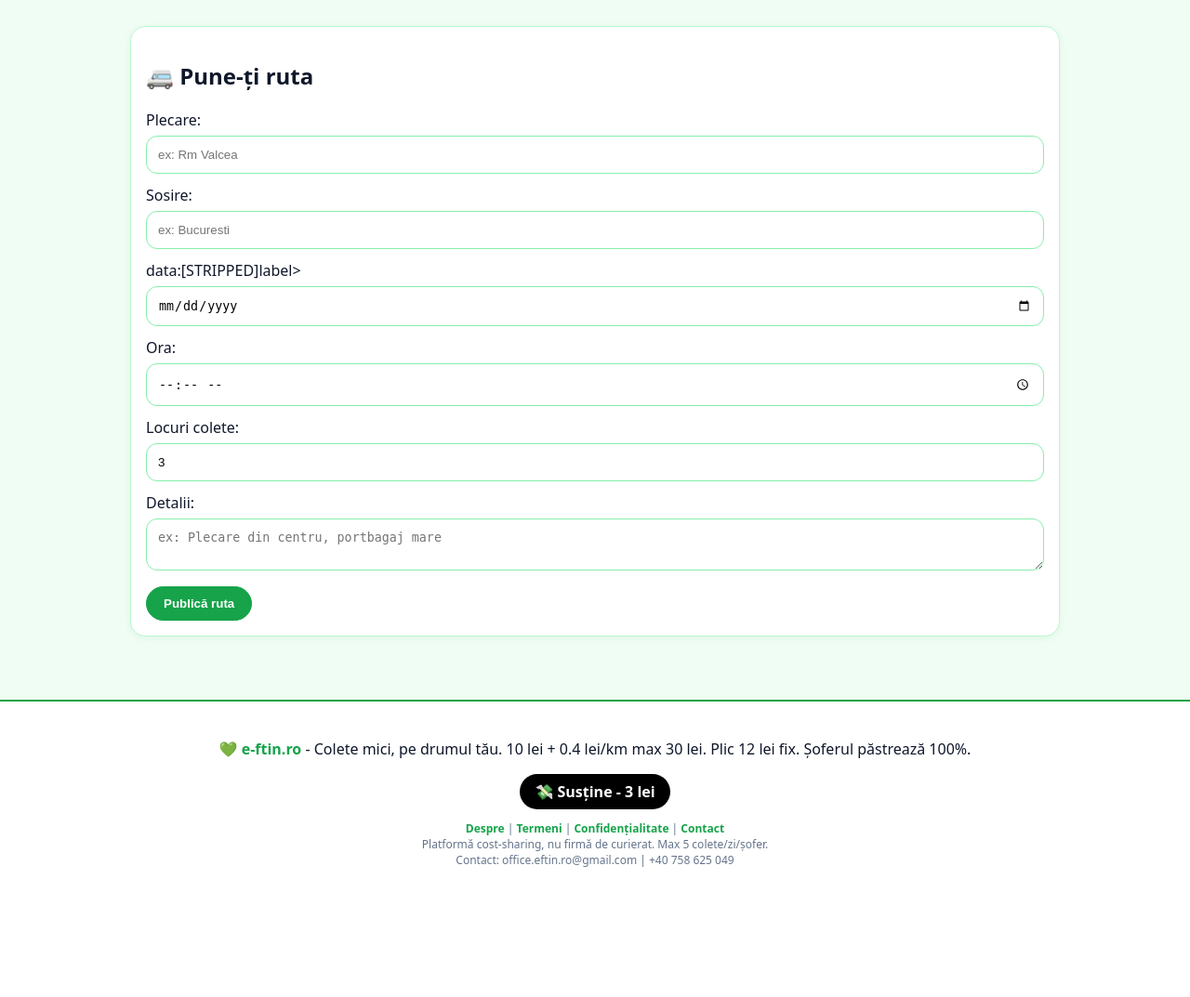
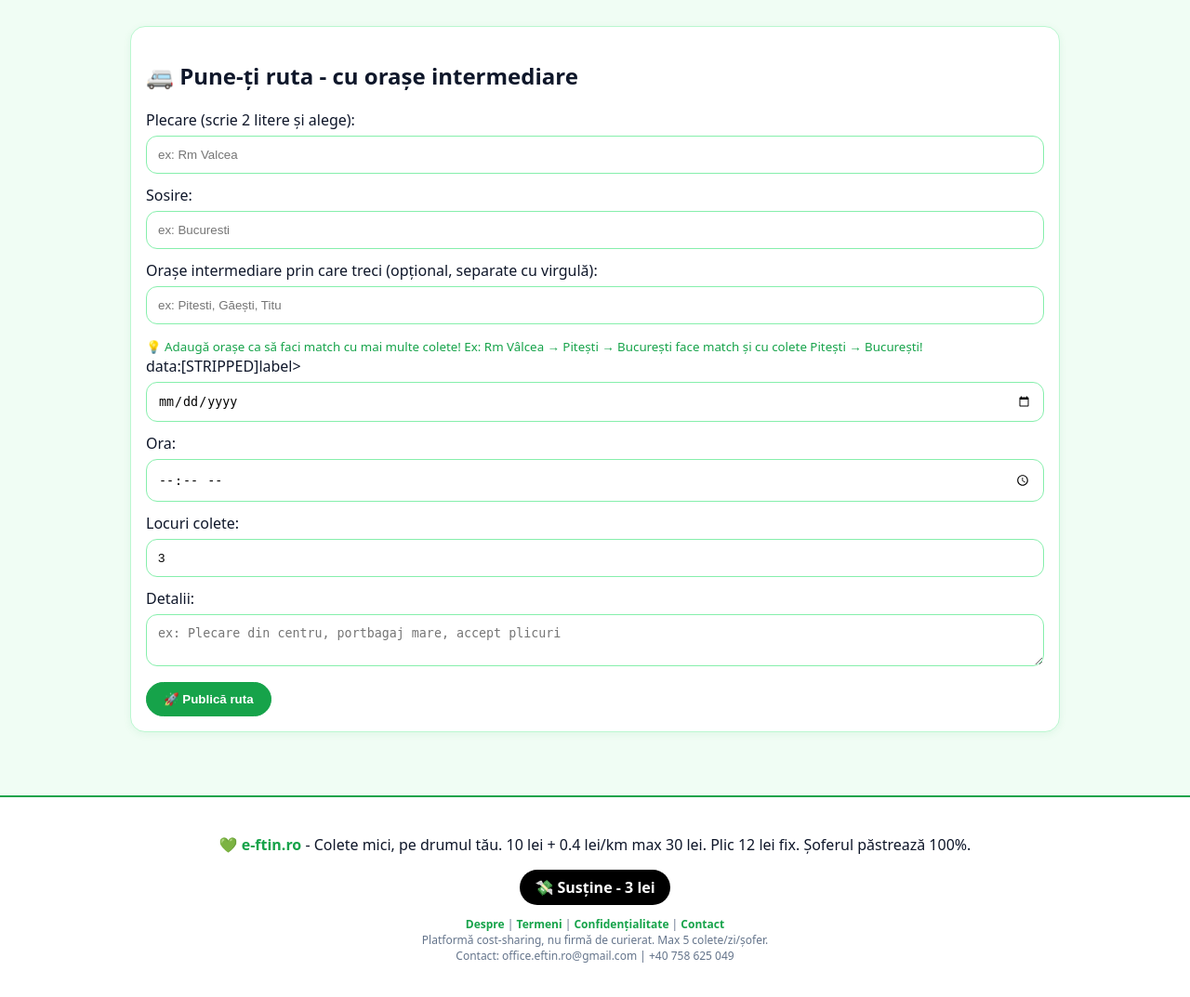
Before and after one commit to razvanflg/e-ftin, a Flask app: page /sofer in a window 1280 px wide. Shown: the part 53-1126 px from the top of the page at 93% size. Before the commit the page ends 986 px from the top, so only its background shows below. Run offline with Flask 3, Linux system fonts and the light colour scheme; the visitor is signed in with stand-in values (Sample User, id 1).

Commit message:
Update sofer.html

```diff
--- a/templates/sofer.html
+++ b/templates/sofer.html
@@ -1 +1 @@
-{% extends "base.html" %}{% block content %}<div class="card"><h2>🚐 Pune-ți ruta</h2><form method="POST"><label>Plecare:</label><input name="plecare" required placeholder="ex: Rm Valcea"><label>Sosire:</label><input name="sosire" required placeholder="ex: Bucuresti"><label>data:[STRIPPED]label><input type="date" name="data_ruta" required><label>Ora:</label><input type="time" name="ora" required><label>Locuri colete:</label><input type="number" name="locuri" value="3" min="1" max="5"><label>Detalii:</label><textarea name="detalii" placeholder="ex: Plecare din centru, portbagaj mare"></textarea><button class="btn">Publică ruta</button></form></div>{% endblock %}
+{% extends "base.html" %}{% block content %}<div class="card"><h2>🚐 Pune-ți ruta - cu orașe intermediare</h2><form method="POST"><div class="autocomplete"><label>Plecare (scrie 2 litere și alege):</label><input id="plecare" name="plecare" required placeholder="ex: Rm Valcea"><div id="list-plecare" class="autocomplete-list"></div></div><div class="autocomplete"><label>Sosire:</label><input id="sosire" name="sosire" required placeholder="ex: Bucuresti"><div id="list-sosire" class="autocomplete-list"></div></div><div class="autocomplete"><label>Orașe intermediare prin care treci (opțional, separate cu virgulă):</label><input id="traseu" name="traseu" placeholder="ex: Pitesti, Găești, Titu"><div id="list-traseu" class="autocomplete-list"></div><small style="color:#16a34a">💡 Adaugă orașe ca să faci match cu mai multe colete! Ex: Rm Vâlcea → Pitești → București face match și cu colete Pitești → București!</small></div><label>data:[STRIPPED]label><input type="date" name="data_ruta" required><label>Ora:</label><input type="time" name="ora" required><label>Locuri colete:</label><input type="number" name="locuri" value="3" min="1" max="5"><label>Detalii:</label><textarea name="detalii" placeholder="ex: Plecare din centru, portbagaj mare, accept plicuri"></textarea><button class="btn">🚀 Publică ruta</button></form></div>{% endblock %}
```
